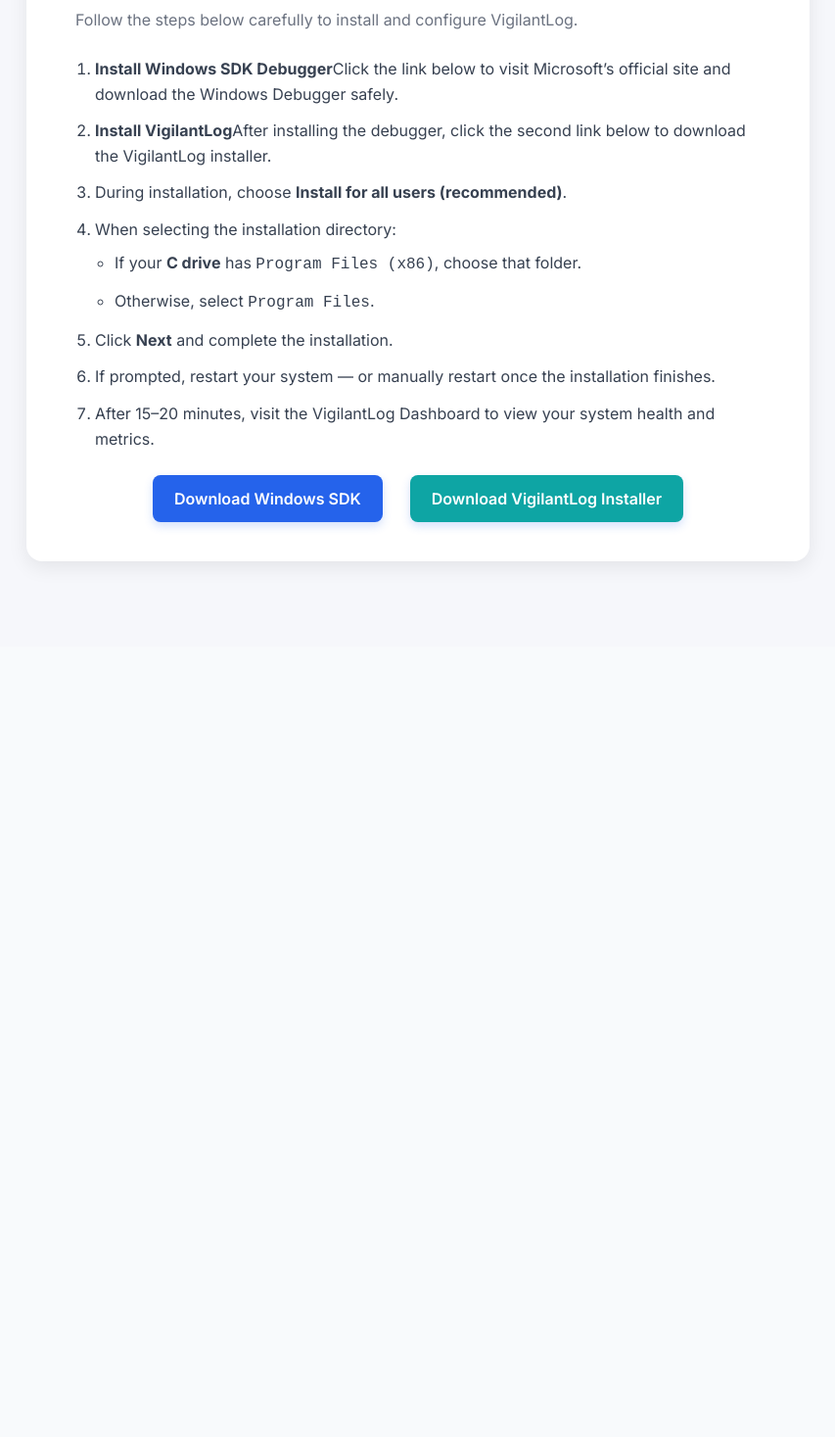
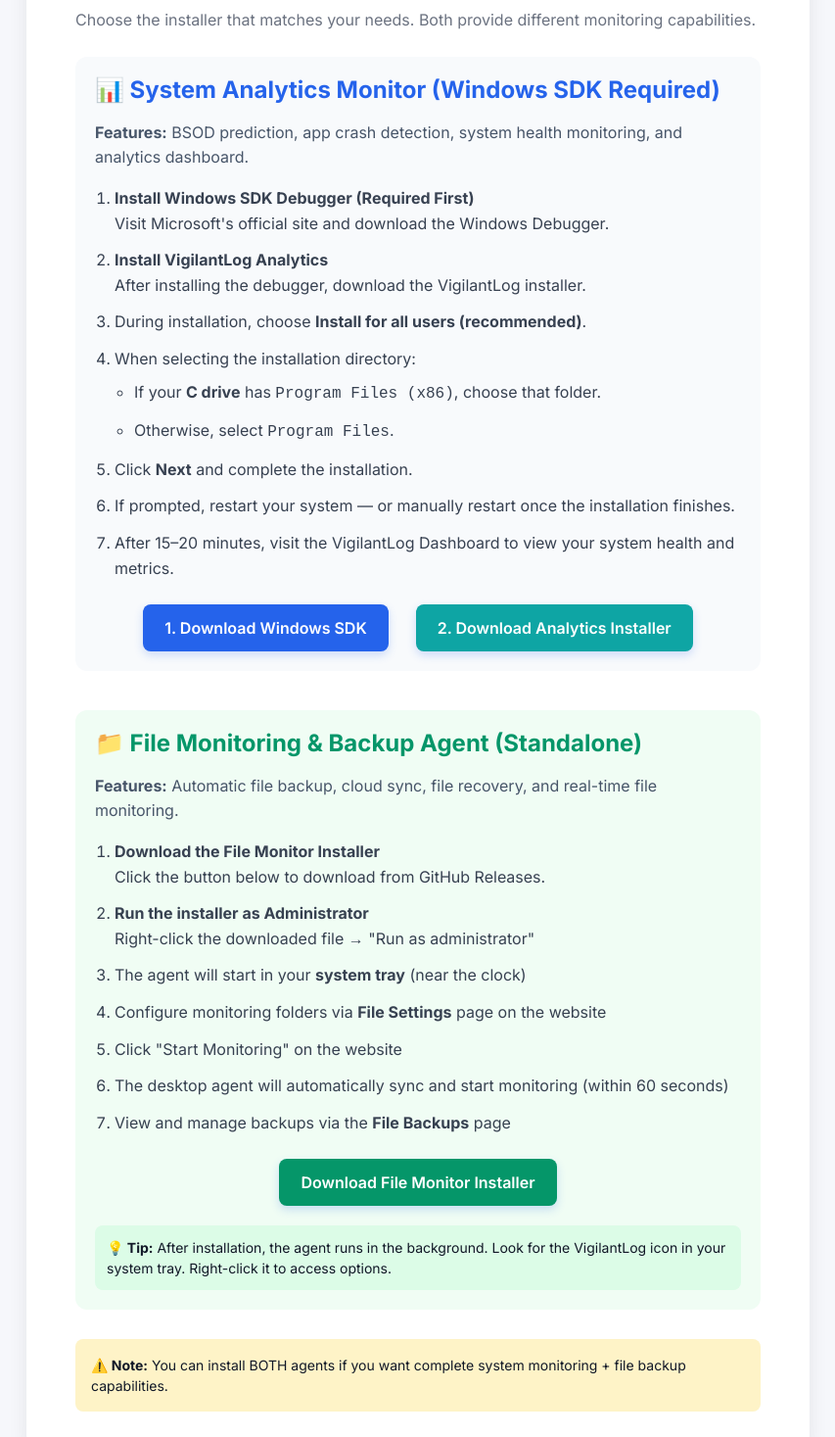
Before and after one commit to Nishanth-ck/vigilant-log-frontend, a React (Vite) app: page /installer in a window 1280 px wide. Shown: the part 140-1607 px from the top of the page at 98% size, without its empty margins (213-1066 px from the left). Before the commit the page ends 800 px from the top, so only its background shows below. Built offline with nearby package versions, Linux system fonts and the light colour scheme; no server answers.

Commit message:
installer guide

```diff
--- a/src/pages/InstallerGuide.jsx
+++ b/src/pages/InstallerGuide.jsx
@@ -7,19 +7,28 @@
       <div className="installer-card">
         <h1>VigilantLog Installation Guide</h1>
         <p className="subtitle">
-          Follow the steps below carefully to install and configure VigilantLog.
+          Choose the installer that matches your needs. Both provide different monitoring capabilities.
+        </p>
+
+        {/* Installer 1: System Analytics & Predictions */}
+        <section style={{ marginBottom: "40px", padding: "20px", background: "#f8fafc", borderRadius: "12px" }}>
+          <h2 style={{ color: "#2563eb", marginBottom: "16px" }}>
+            📊 System Analytics Monitor (Windows SDK Required)
+          </h2>
+          <p style={{ marginBottom: "16px", color: "#475569" }}>
+            <strong>Features:</strong> BSOD prediction, app crash detection, system health monitoring, and analytics dashboard.
           </p>
 
           <ol className="install-steps">
             <li>
-            <strong>Install Windows SDK Debugger</strong>
-            Click the link below to visit Microsoft’s official site and download
-            the Windows Debugger safely.
+              <strong>Install Windows SDK Debugger (Required First)</strong>
+              <br />
+              Visit Microsoft's official site and download the Windows Debugger.
             </li>
             <li>
-            <strong>Install VigilantLog</strong>
-            After installing the debugger, click the second link below to
-            download the VigilantLog installer.
+              <strong>Install VigilantLog Analytics</strong>
+              <br />
+              After installing the debugger, download the VigilantLog installer.
             </li>
             <li>
               During installation, choose{" "}
@@ -57,7 +66,7 @@
               rel="noopener noreferrer"
               className="download-btn"
             >
-            Download Windows SDK
+              1. Download Windows SDK
             </a>
 
             <a
@@ -66,8 +75,68 @@
               rel="noopener noreferrer"
               className="download-btn secondary"
             >
-            Download VigilantLog Installer
+              2. Download Analytics Installer
             </a>
+          </div>
+        </section>
+
+        {/* Installer 2: File Monitoring & Recovery */}
+        <section style={{ marginBottom: "20px", padding: "20px", background: "#f0fdf4", borderRadius: "12px" }}>
+          <h2 style={{ color: "#059669", marginBottom: "16px" }}>
+            📁 File Monitoring & Backup Agent (Standalone)
+          </h2>
+          <p style={{ marginBottom: "16px", color: "#475569" }}>
+            <strong>Features:</strong> Automatic file backup, cloud sync, file recovery, and real-time file monitoring.
+          </p>
+
+          <ol className="install-steps">
+            <li>
+              <strong>Download the File Monitor Installer</strong>
+              <br />
+              Click the button below to download from GitHub Releases.
+            </li>
+            <li>
+              <strong>Run the installer as Administrator</strong>
+              <br />
+              Right-click the downloaded file → "Run as administrator"
+            </li>
+            <li>
+              The agent will start in your <strong>system tray</strong> (near the clock)
+            </li>
+            <li>
+              Configure monitoring folders via <strong>File Settings</strong> page on the website
+            </li>
+            <li>
+              Click "Start Monitoring" on the website
+            </li>
+            <li>
+              The desktop agent will automatically sync and start monitoring (within 60 seconds)
+            </li>
+            <li>
+              View and manage backups via the <strong>File Backups</strong> page
+            </li>
+          </ol>
+
+          <div className="button-group">
+            <a
+              href="https://github.com/Nishanth-ck/vigilant-log-frontend/releases/tag/FIleMonitoring"
+              target="_blank"
+              rel="noopener noreferrer"
+              className="download-btn"
+              style={{ background: "#059669" }}
+            >
+              Download File Monitor Installer
+            </a>
+          </div>
+
+          <div style={{ marginTop: "20px", padding: "12px", background: "#dcfce7", borderRadius: "8px", fontSize: "14px" }}>
+            <strong>💡 Tip:</strong> After installation, the agent runs in the background.
+            Look for the VigilantLog icon in your system tray. Right-click it to access options.
+          </div>
+        </section>
+
+        <div style={{ marginTop: "30px", padding: "16px", background: "#fef3c7", borderRadius: "8px", fontSize: "14px" }}>
+          <strong>⚠️ Note:</strong> You can install BOTH agents if you want complete system monitoring + file backup capabilities.
         </div>
       </div>
     </div>
```
Lines whose indentation alone changed are shown as unchanged.
